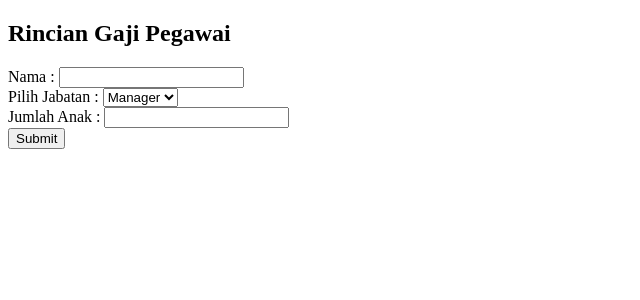
After one commit to RiefkyAdnan5/msibHTP_Adnan, a PHP site: page /tugasphp.php in a window 1280 px wide. The commit adds this page. Shown: the top 300 px of the page, without its empty margins (0-640 px from the left). Run offline with PHP 8.4, Linux system fonts and the light colour scheme.

Commit message:
upload tugas php

```diff
--- /dev/null
+++ b/tugasphp.php
@@ -0,0 +1,58 @@
+<!DOCTYPE html>
+<html lang="en">
+<head>
+    <meta charset="UTF-8">
+    <meta http-equiv="X-UA-Compatible" content="IE=edge">
+    <meta name="viewport" content="width=device-width, initial-scale=1.0">
+    <title>Document</title>
+</head>
+<body>
+    <h2>Rincian Gaji Pegawai</h2>
+    <form method="POST">
+        <label for="nama">Nama : </label>
+        <input type="text" name="nama" required><br>
+
+        <label for="jabatan">Pilih Jabatan : </label>
+        <select name="jabatan">
+        <option value="Manager">Manager</option>
+        <option value="Asisten">Asisten</option>
+        <option value="Kabag">Kabag</option>
+        <option value="Staff">Staff</option>
+        </select>
+
+        <br><label for="">Jumlah Anak : </label>
+        <input type="number" name="jml_anak" required>
+
+        <br><input type="submit" name="submit" value="Submit">
+    </form>
+    <?php
+    if(isset($_POST['submit'])){
+        $nama = $_POST['nama'];
+        $jabatan = $_POST['jabatan'];
+        $jml_anak = $_POST['jml_anak'];
+
+        if($jabatan == 'Manager') $gaji_pokok = 20000000;
+        else if ($jabatan == 'Asisten') $gaji_pokok = 15000000;
+        else if ($jabatan == 'Kabag') $gaji_pokok = 10000000;
+        else if ($jabatan == 'Staff') $gaji_pokok = 4000000;
+
+        if($jml_anak <= 2) $tunjangan_klg = $gaji_pokok * 0.05;
+        else if ($jml_anak > 2 && $jml_anak <= 5) $tunjangan_klg = $gaji_pokok * 0.1;
+
+        $tunjangan_jbt = $gaji_pokok * 0.2;
+        $total = $gaji_pokok + $tunjangan_klg + $tunjangan_jbt;
+        $zakat = ($total >= 6000000) ? $total * 0.025 : 'null' ;
+        $gaji_bersih = $total - $zakat;
+
+
+        echo 'Nama : '.$nama;
+        echo '<br>Jabatan : '.$jabatan;
+        echo '<br>Tunjangan Jabatan : '.$tunjangan_jbt;
+        echo '<br>Tunjangan Keluarga : '.$tunjangan_klg;
+        echo '<br>Gaji Kotor : '.$total;
+        echo '<br>Zakat Profesi : '.$zakat;
+        echo '<br>Take Home Pay : '.$gaji_bersih;
+    }
+    ?>
+</body>
+</html>
```
Also changed, not shown: tugasphp2.php (+26 -23 lines).
